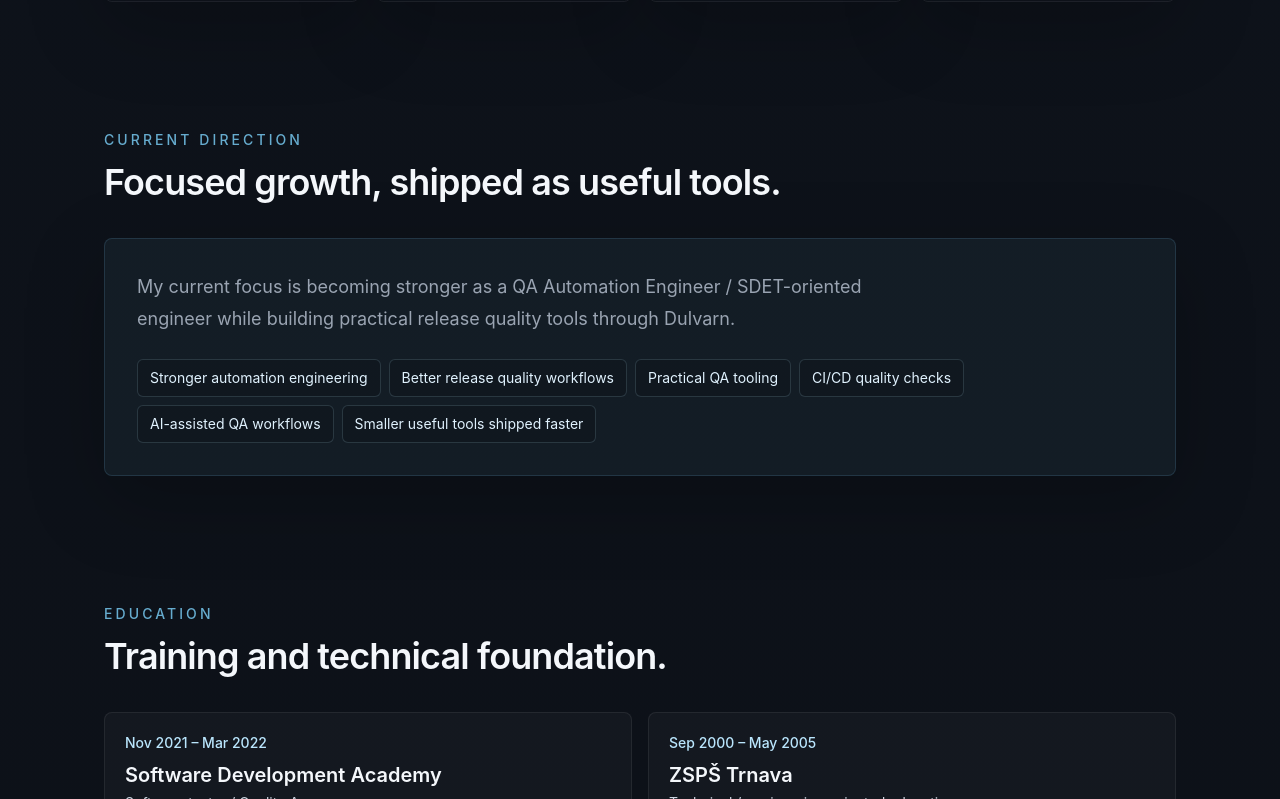
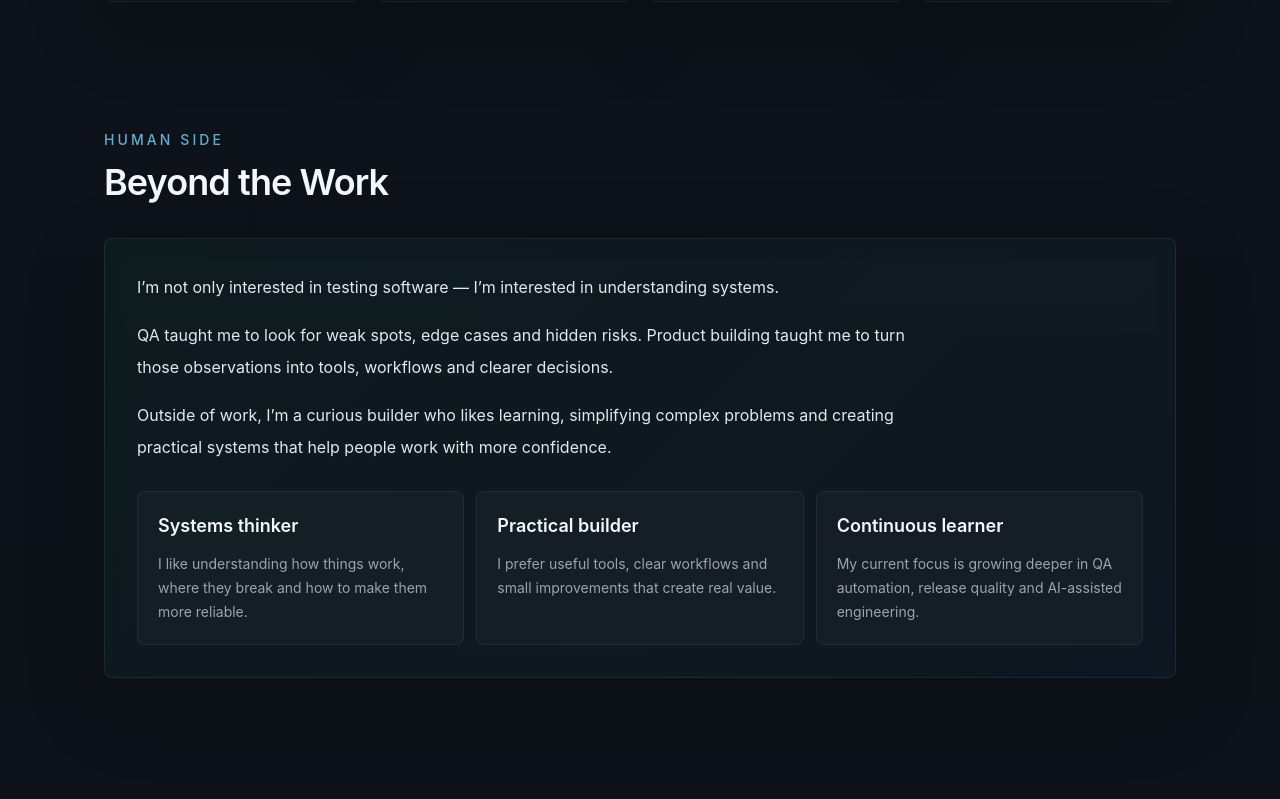
Before and after one commit to JankoD84/janduris-site, a Next.js app: page / in a window 1280 px wide. Shown: the part 9721-10520 px from the top of the page. Built offline with nearby package versions, Linux system fonts and the light colour scheme.

Commit message:
content: add human side section to personal site

```diff
--- a/app/content.ts
+++ b/app/content.ts
@@ -522,6 +522,31 @@ export const proofOfWork = [
   },
 ];
 
+export const beyondTheWork = {
+  intro: [
+    "I’m not only interested in testing software — I’m interested in understanding systems.",
+    "QA taught me to look for weak spots, edge cases and hidden risks. Product building taught me to turn those observations into tools, workflows and clearer decisions.",
+    "Outside of work, I’m a curious builder who likes learning, simplifying complex problems and creating practical systems that help people work with more confidence.",
+  ],
+  cards: [
+    {
+      title: "Systems thinker",
+      description:
+        "I like understanding how things work, where they break and how to make them more reliable.",
+    },
+    {
+      title: "Practical builder",
+      description:
+        "I prefer useful tools, clear workflows and small improvements that create real value.",
+    },
+    {
+      title: "Continuous learner",
+      description:
+        "My current focus is growing deeper in QA automation, release quality and AI-assisted engineering.",
+    },
+  ],
+};
+
 export const buildingToward = [
   "Stronger automation engineering",
   "Better release quality workflows",
--- a/app/page.tsx
+++ b/app/page.tsx
@@ -4,6 +4,7 @@ import { useState } from "react";
 
 import {
   about,
+  beyondTheWork,
   buildingToward,
   capabilities,
   education,
@@ -274,6 +275,27 @@ export default function Home() {
               <p className="mt-3 text-sm leading-7 text-muted sm:text-base">{item.description}</p>
             </article>
           ))}
+        </div>
+      </Section>
+
+      <Section id="beyond-work" eyebrow="HUMAN SIDE" title="Beyond the Work">
+        <div className="rounded-lg border border-emerald-200/[0.09] bg-[linear-gradient(135deg,rgba(16,185,129,0.052),rgba(56,189,248,0.035))] p-5 shadow-soft backdrop-blur sm:p-7 lg:p-8">
+          <div className="max-w-3xl space-y-4 text-sm leading-7 text-slate-200 sm:text-base sm:leading-8">
+            {beyondTheWork.intro.map((paragraph) => (
+              <p key={paragraph}>{paragraph}</p>
+            ))}
+          </div>
+          <div className="mt-7 grid gap-3 md:grid-cols-3">
+            {beyondTheWork.cards.map((item) => (
+              <article
+                key={item.title}
+                className="rounded-lg border border-white/[0.055] bg-white/[0.028] p-4 transition duration-200 hover:border-emerald-200/[0.18] hover:bg-white/[0.04] sm:p-5"
+              >
+                <h3 className="text-base font-semibold text-ink sm:text-lg">{item.title}</h3>
+                <p className="mt-3 text-sm leading-6 text-muted">{item.description}</p>
+              </article>
+            ))}
+          </div>
         </div>
       </Section>
 
```
